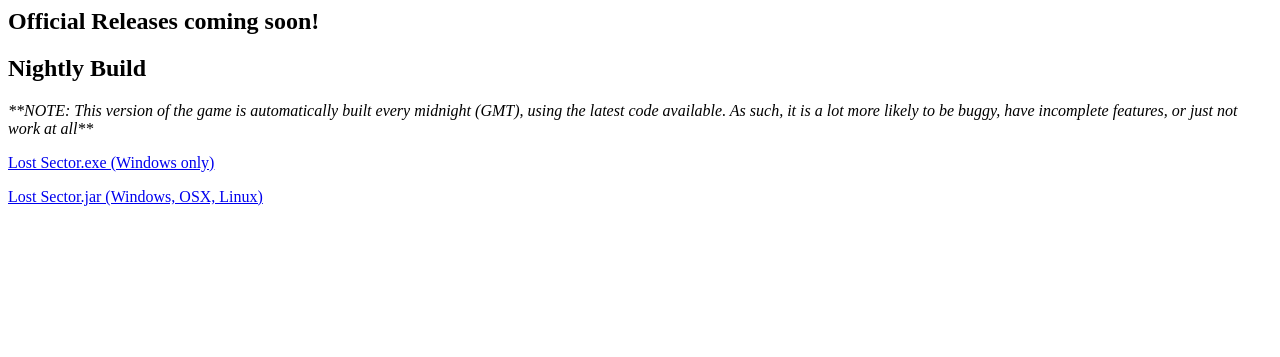
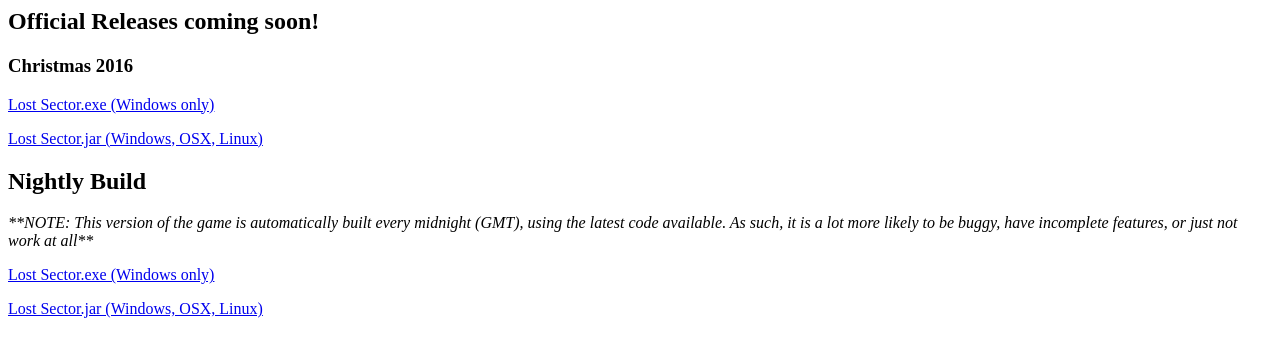
Before and after one commit to 8-Bit-Warframe/Server, a Node project: template app/templates/download.hbs in a window 1280 px wide. Shown: the top 357 px of the page. Run offline with Node 20 templates, Linux system fonts and the light colour scheme; the template is opened without the code that fills it, so the values that code supplies are empty.

Commit message:
Add Christmas 2016 builds

```diff
--- a/app/templates/download.hbs
+++ b/app/templates/download.hbs
@@ -1,6 +1,10 @@
 <div class="downloads">
 	<div class="half left">
 		<h2>Official Releases coming soon!</h2>
+		<h3>Christmas 2016</h3>
+		<a href="/builds/LostSector-Christmas-2016.exe"><p>Lost Sector.exe (Windows only)</p></a>
+		<a href="/builds/LostSector-Christmas-2016.jar"><p>Lost Sector.jar (Windows, OSX, Linux)</p></a>
+		<p></p>
 	</div>
 	<div class="half right">
 		<h2>Nightly Build</h2>
```
